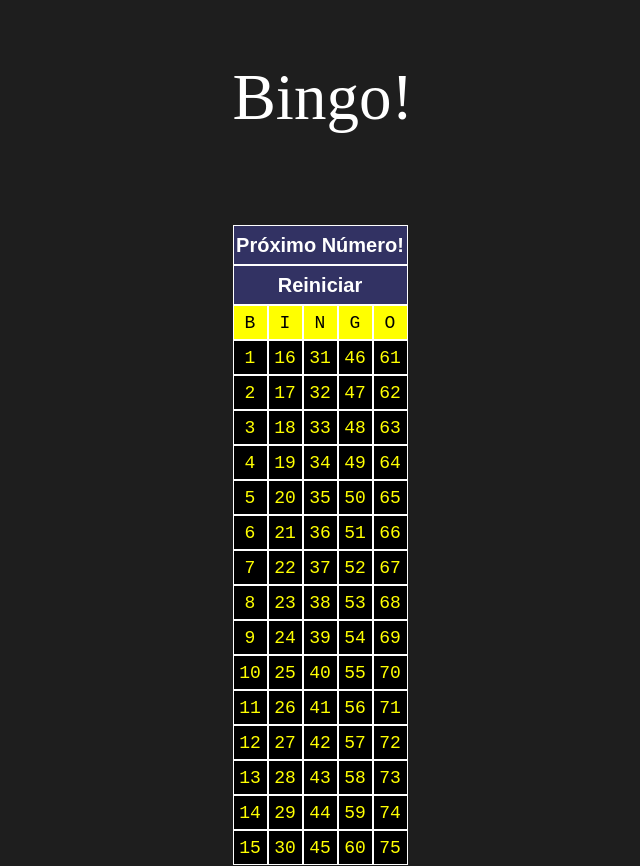
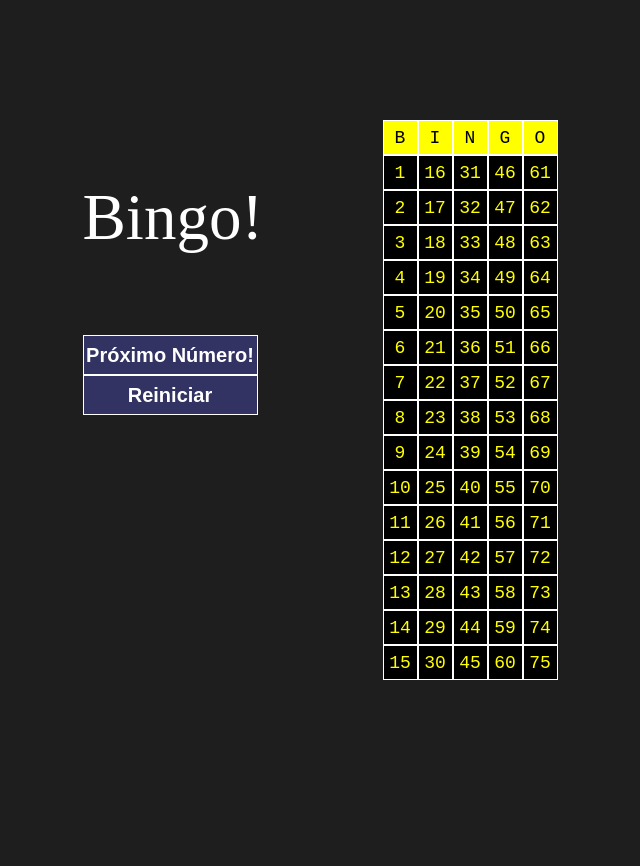
Before and after one commit to DouglasMV/bingo, a Gatsby site: page / in a window 1280 px wide. Shown: the whole page, without its empty margins (320-960 px from the left). After the commit the page ends 800 px from the top, so only its background shows below. Built offline with nearby package versions, Linux system fonts and the light colour scheme; Gatsby itself is replaced by a stand-in of ours.

Commit message:
fix bugs, styles

```diff
--- a/package.json
+++ b/package.json
@@ -21,7 +21,8 @@
     "react": "^16.12.0",
     "react-dom": "^16.12.0",
     "react-helmet": "^5.2.1",
-    "styled-components": "^4.4.1"
+    "styled-components": "^4.4.1",
+    "typescript": "^3.7.2"
   },
   "devDependencies": {
     "prettier": "^1.19.1"
--- a/src/GlobalStyle.js
+++ b/src/GlobalStyle.js
@@ -52,6 +52,18 @@ const GlobalStyle = createGlobalStyle`
     width: 175px;
     margin: 0 auto;
   }
+
+  @media screen and (min-width: 600px) {
+    .grid {
+      display: grid;
+      grid-template-columns: repeat(2, 300px);
+      grid-template-rows: 175px repeat(4, 40px) 225px;
+      grid-auto-flow: row dense;
+      justify-content: center;
+      align-content: center;
+      min-height: 100vh;
+    }
+  }
 `
 
 export default GlobalStyle
--- a/src/components/Display/Display.js
+++ b/src/components/Display/Display.js
@@ -6,11 +6,7 @@ export default function Display(props) {
 
   if (props.loading) {
     return (
-    <StyledDisplayLoading>
-      <svg viewBox="0 0 90 90" xmlns="http://www.w3.org/2000/svg">
-        <circle id="c" fill="none" strokeWidth="4" strokeLinecap="round" stroke="yellow" cx="45" cy="45" r="43" />
-      </svg>
-    </StyledDisplayLoading>
+      <StyledDisplayLoading />
     )
   }
 
--- a/src/components/Display/DisplayLoading.css.js
+++ b/src/components/Display/DisplayLoading.css.js
@@ -1,24 +1,32 @@
 import styled, { keyframes } from 'styled-components'
 
 const animate = keyframes`
+    0% {
+      transform: rotate(0deg) scale(1);
+    }
     50% {
-		  stroke-dashoffset: 269.7405090332031px;
+      transform: rotate(180deg) scale(0.8);
     }
-    50.01% {
-      stroke-dashoffset: -269.7405090332031px;
+    100% {
+      transform: rotate(360deg) scale(1);
     }
   `
 
 const StyledDisplayLoading = styled.div`
+  display: inline-block;
   width: 175px;
-  margin: 10px auto 0 auto;
   height: 175px;
-
-  & svg {
-    stroke-dasharray: 269.7405090332031px;
-	  stroke-dashoffset: 0;
-	  animation: ${animate} 2s linear reverse infinite;
-	  transform: rotate(-90deg);
+  margin: auto;
+  &:after {
+    content: " ";
+    display: block;
+    width: 159px;
+    height: 159px;
+    margin: 8px;
+    border-radius: 50%;
+    border: 6px solid yellow;
+    border-color: yellow transparent yellow transparent;
+    animation: ${animate} 1s linear infinite;
   }
 `
 
--- a/src/components/Table/Table.css.js
+++ b/src/components/Table/Table.css.js
@@ -3,6 +3,9 @@ import styled from 'styled-components'
 const StyledTable = styled.div`
   width: 175px;
   margin: 0 auto;
+  @media screen and (min-width:600px){
+    grid-area: 1 / 2 / 7 / 3;
+  }
 `
 
 export default StyledTable
--- a/src/pages/index.js
+++ b/src/pages/index.js
@@ -28,7 +28,7 @@ export default () => {
   }
   const [currentRandIndex, setCurrentRandIndex] = useState(initialIndex);
 
-  const initialLastNumber = currentRandIndex > 0 ? randNumbers[currentRandIndex - 1].index + 1 : "Bingo!"
+  const initialLastNumber = currentRandIndex > 0 ? randNumbers[currentRandIndex - 1].index : "Bingo!"
 
   const [lastNumber, setLastNumber] = useState(initialLastNumber)
 
@@ -53,16 +53,16 @@ export default () => {
 
   function handleClick() {
     setLoading(true)
+    if (currentRandIndex === randNumbers.length) {
+      setLoading(false)
+      return
+    }
     setCurrentRandIndex(currentRandIndex + 1)
-    setLastNumber(randNumbers[currentRandIndex].index + 1)
-
+    setLastNumber(randNumbers[currentRandIndex].index)
     setTimeout(() => {
-      if (currentRandIndex >= randNumbers.length) {
-        return
-      }
-      setNumbersChecked(numbersChecked.map((v, i) => i === randNumbers[currentRandIndex].index ? true : v))
+      setNumbersChecked(numbersChecked.map((v, i) => i === randNumbers[currentRandIndex].index - 1 ? true : v))
       setLoading(false)
-    }, 1000)
+    }, 500+2000*Math.random())
   }
 
   function handleReset() {
@@ -87,7 +87,7 @@ export default () => {
   }
 
   return (
-    <div>
+    <div class="grid">
       <SEO />
       <Display number={lastNumber} loading={loading} />
       <Last index={currentRandIndex} />
--- a/src/utils/generateRandNumbers.js
+++ b/src/utils/generateRandNumbers.js
@@ -1,9 +1,12 @@
 export default function generateRandNumbers() {
-  const randNumbers = Array.from(Array(75), (value, index) => ({ index, rand: Math.random() }))
+  const randNumbers = Array.from(Array(75), (value, index) => ({ index: index + 1, rand: Math.random() }))
 
   randNumbers.sort((a, b) => {
     return a.rand - b.rand
   })
 
+  randNumbers.push({ index: 'Bingo', rand: null })
+console.log(randNumbers);
+
   return randNumbers
 }
```
Also changed, not shown: README.md, 2 other files.
